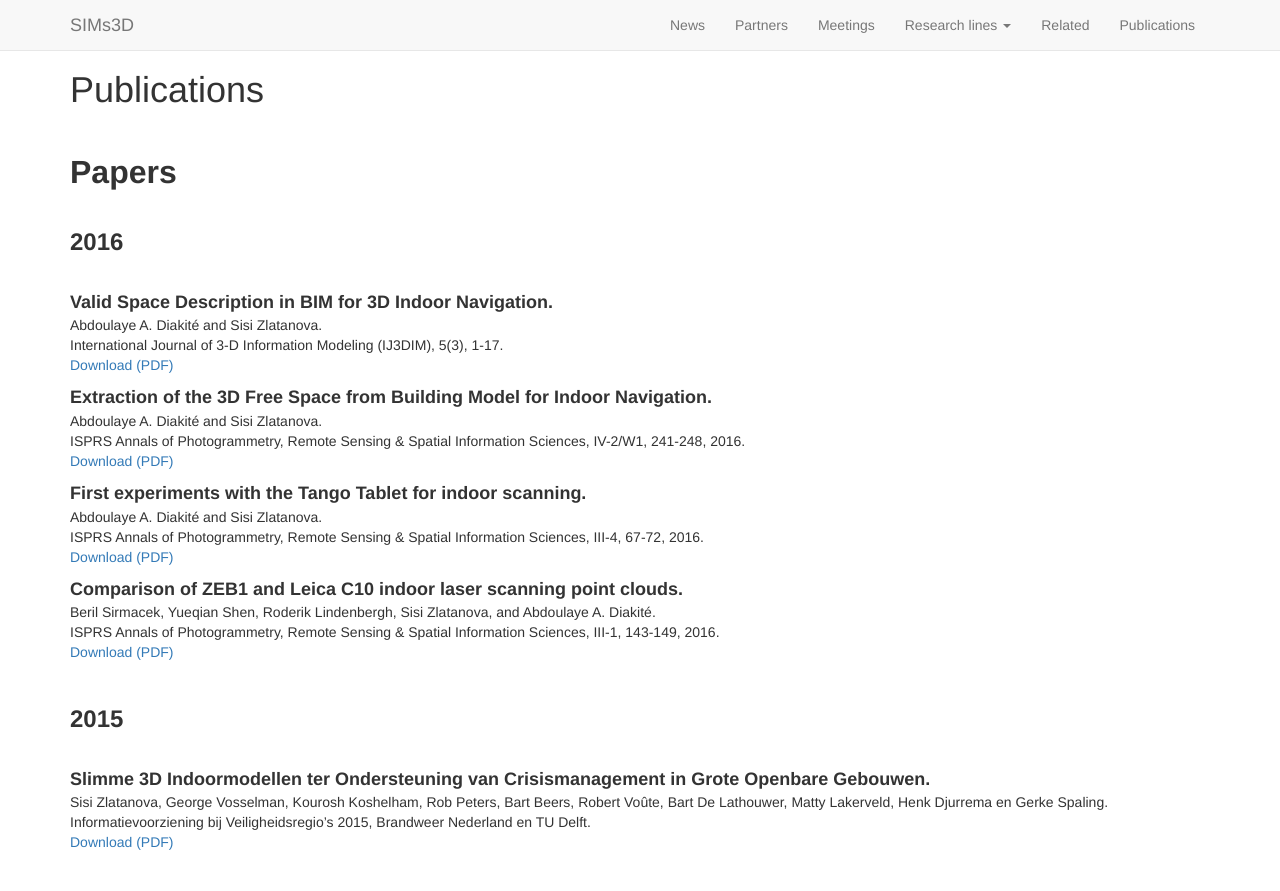
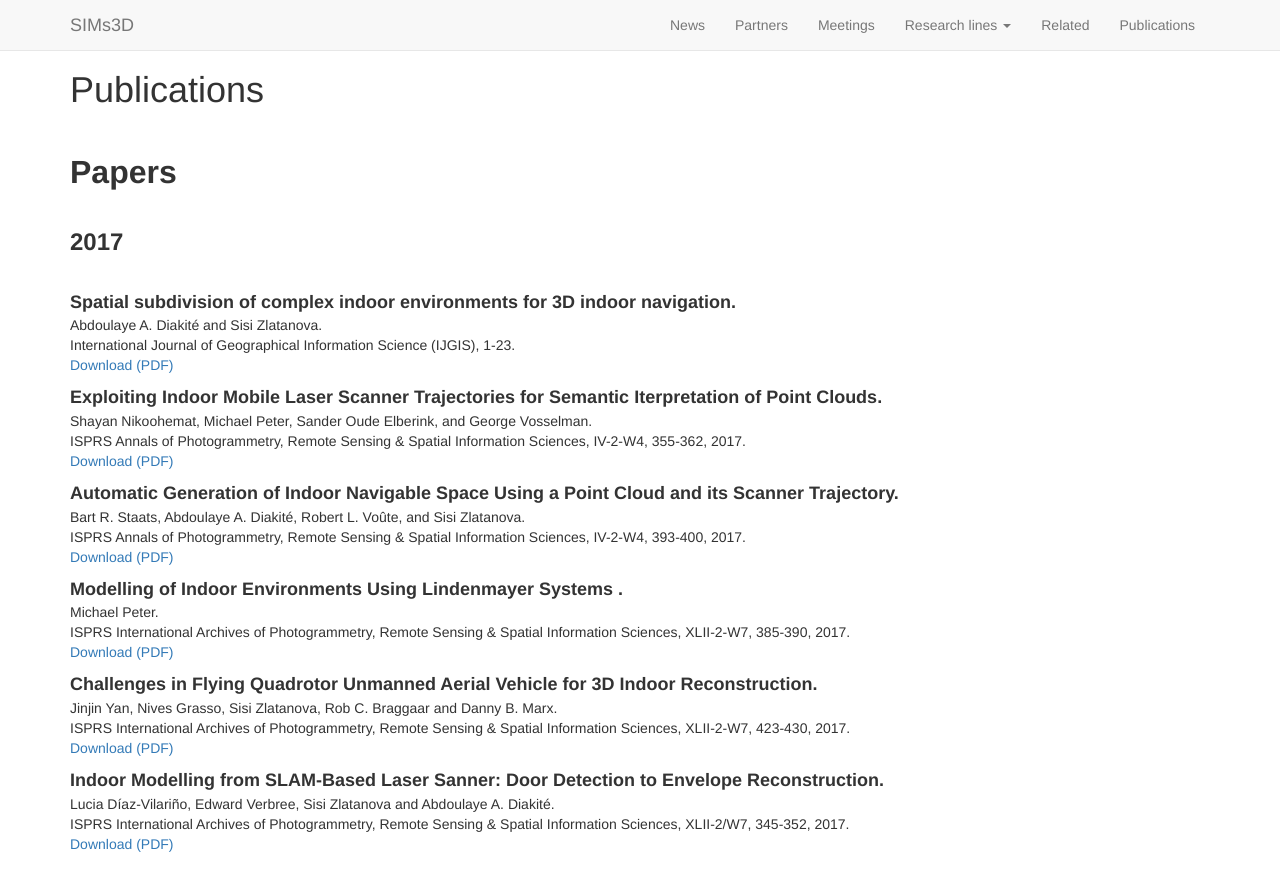
Before and after one commit to SIMs3D/sims3d.github.io, a Jekyll site: the page built from publications/index.md, in a window 1280 px wide and 900 px high. Shown: the top 891 px of the window. Built offline with Jekyll 4.4.1, drawn with Linux system fonts in a browser that asks for light colours; nearby versions of some CDN libraries.

Commit message:
Added publications of 2017

```diff
--- a/publications/index.md
+++ b/publications/index.md
@@ -5,6 +5,53 @@ permalink: /publications/
 ---
 
 <font size="6"><b>Papers</b></font>
+
+<br>
+<font size="5"><b>2017</b></font>
+<br>
+
+<font size="4">
+<b>Spatial subdivision of complex indoor environments for 3D indoor navigation.</b>
+</font>
+Abdoulaye A. Diakité and Sisi Zlatanova.
+<br>International Journal of Geographical Information Science (IJGIS), 1-23.
+<br><a href="http://dx.doi.org/10.1080/13658816.2017.1376066">Download (PDF)</a>
+
+<font size="4">
+<b>Exploiting Indoor Mobile Laser Scanner Trajectories for Semantic Iterpretation of Point Clouds.</b>
+</font>
+Shayan Nikoohemat, Michael Peter, Sander Oude Elberink, and George Vosselman.
+<br>ISPRS Annals of Photogrammetry, Remote Sensing & Spatial Information Sciences, IV-2-W4, 355-362, 2017.
+<br><a href="https://doi.org/10.5194/isprs-annals-IV-2-W4-355-2017">Download (PDF)</a>
+
+<font size="4">
+<b>Automatic Generation of Indoor Navigable Space Using a Point Cloud and its Scanner Trajectory.</b>
+</font>
+Bart R. Staats, Abdoulaye A. Diakité, Robert L. Voûte, and Sisi Zlatanova.
+<br>ISPRS Annals of Photogrammetry, Remote Sensing & Spatial Information Sciences, IV-2-W4, 393-400, 2017.
+<br><a href="https://doi.org/10.5194/isprs-annals-IV-2-W4-393-2017">Download (PDF)</a>
+
+<font size="4">
+<b>Modelling of Indoor Environments Using Lindenmayer Systems .</b>
+</font>
+Michael Peter.
+<br>ISPRS International Archives of Photogrammetry, Remote Sensing & Spatial Information Sciences, XLII-2-W7, 385-390, 2017.
+<br><a href="https://doi.org/10.5194/isprs-archives-XLII-2-W7-385-2017">Download (PDF)</a>
+
+<font size="4">
+<b>Challenges in Flying Quadrotor Unmanned Aerial Vehicle for 3D Indoor Reconstruction.</b>
+</font>
+Jinjin Yan, Nives Grasso, Sisi Zlatanova, Rob C. Braggaar and Danny B. Marx.
+<br>ISPRS International Archives of Photogrammetry, Remote Sensing & Spatial Information Sciences, XLII-2-W7, 423-430, 2017.
+<br><a href="https://doi.org/10.5194/isprs-archives-XLII-2-W7-423-2017">Download (PDF)</a>
+
+<font size="4">
+<b>Indoor Modelling from SLAM-Based Laser Sanner: Door Detection to Envelope Reconstruction.</b>
+</font>
+Lucia Díaz-Vilariño, Edward Verbree, Sisi Zlatanova and Abdoulaye A. Diakité.
+<br>ISPRS International Archives of Photogrammetry, Remote Sensing & Spatial Information Sciences, XLII-2/W7, 345-352, 2017.
+<br><a href="https://doi.org/10.5194/isprs-archives-XLII-2-W7-345-2017">Download (PDF)</a>
+
 <br>
 <font size="5"><b>2016</b></font>
 <br>
```
